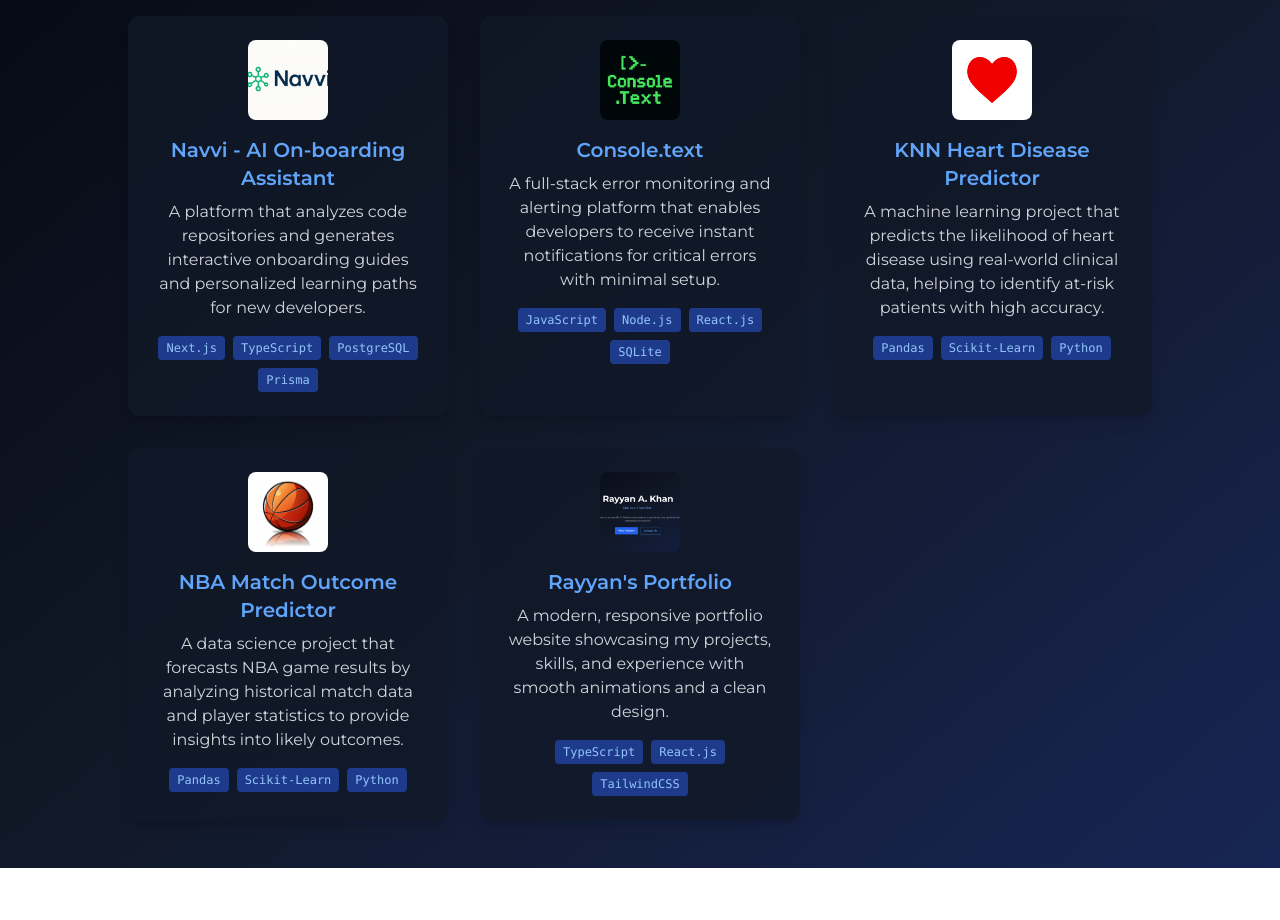
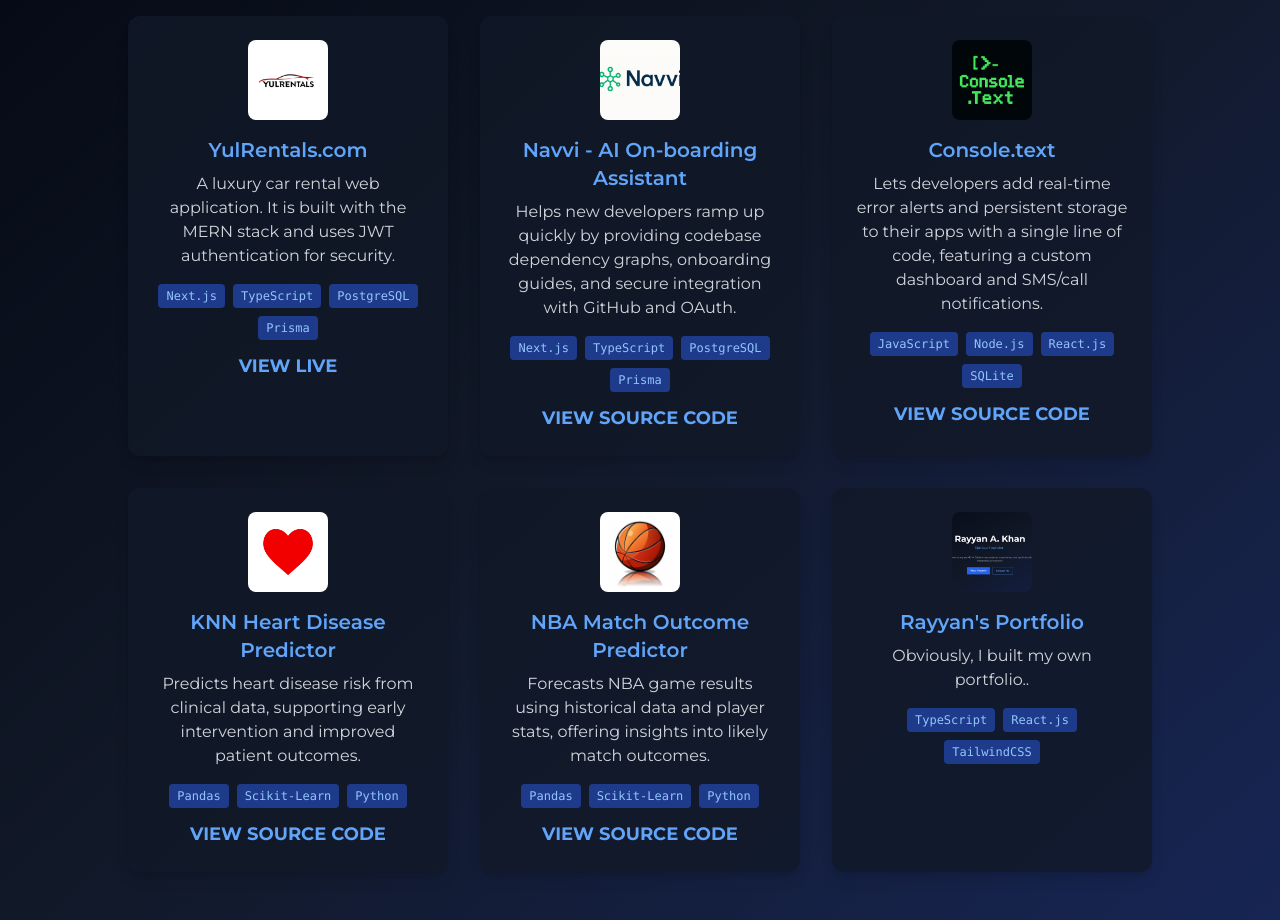
Before and after one commit to rayyankhan47/Rayyan-Khan-Portfolio, a React (Vite) app: page /projects in a window 1280 px wide. Shown: the part 280-1200 px from the top of the page. Before the commit the page ends 1148 px from the top, so only its background shows below. Built offline with nearby package versions, Linux system fonts and the light colour scheme.

Commit message:
completed projects section

```diff
--- a/src/pages/Projects.tsx
+++ b/src/pages/Projects.tsx
@@ -19,42 +19,50 @@
   links: ProjectLink[];
 }[] = [
   {
+    title: 'YulRentals.com',
+    image: '/yulrentalslogo.jpeg',
+    summary: 'A luxury car rental web application. It is built with the MERN stack and uses JWT authentication for security.',
+    description: 'Contributed to the development of a full-stack car rental booking platform using MERN stack, implementing JWT authentication, an admin dashboard, and a real-time booking system.',
+    tech: ['Next.js', 'TypeScript', 'PostgreSQL', 'Prisma'],
+    links: [],
+  },
+  {
     title: 'Navvi - AI On-boarding Assistant',
     image: '/navvilogo.png',
-    summary: 'A platform that analyzes code repositories and generates interactive onboarding guides and personalized learning paths for new developers.',
-    description: 'Helps new developers ramp up quickly by providing codebase dependency graphs, onboarding guides, and secure integration with GitHub and OAuth.',
+    summary: 'Helps new developers ramp up quickly by providing codebase dependency graphs, onboarding guides, and secure integration with GitHub and OAuth.',
+    description: 'A platform that analyzes code repositories and generates interactive onboarding guides and personalized learning paths for new developers.',
     tech: ['Next.js', 'TypeScript', 'PostgreSQL', 'Prisma'],
     links: [],
   },
   {
     title: 'Console.text',
     image: '/console-dot-text.png',
-    summary: 'A full-stack error monitoring and alerting platform that enables developers to receive instant notifications for critical errors with minimal setup.',
-    description: 'Lets developers add real-time error alerts and persistent storage to their apps with a single line of code, featuring a custom dashboard and SMS/call notifications.',
+    summary: 'Lets developers add real-time error alerts and persistent storage to their apps with a single line of code, featuring a custom dashboard and SMS/call notifications.',
+    description: 'A full-stack error monitoring and alerting platform that enables developers to receive instant notifications for critical errors with minimal setup.',
     tech: ['JavaScript', 'Node.js', 'React.js', 'SQLite'],
     links: [],
   },
   {
     title: 'KNN Heart Disease Predictor',
     image: '/heart.jpg',
-    summary: 'A machine learning project that predicts the likelihood of heart disease using real-world clinical data, helping to identify at-risk patients with high accuracy.',
-    description: 'Predicts heart disease risk from clinical data, supporting early intervention and improved patient outcomes.',
+    summary: 'Predicts heart disease risk from clinical data, supporting early intervention and improved patient outcomes.',
+    description: 'A machine learning project that predicts the likelihood of heart disease using real-world clinical data, helping to identify at-risk patients with high accuracy.',
     tech: ['Pandas', 'Scikit-Learn', 'Python'],
     links: [],
   },
   {
     title: 'NBA Match Outcome Predictor',
     image: '/basketball.avif',
-    summary: 'A data science project that forecasts NBA game results by analyzing historical match data and player statistics to provide insights into likely outcomes.',
-    description: 'Forecasts NBA game results using historical data and player stats, offering insights into likely match outcomes.',
+    summary: 'Forecasts NBA game results using historical data and player stats, offering insights into likely match outcomes.',
+    description: 'A data science project that forecasts NBA game results by analyzing historical match data and player statistics to provide insights into likely outcomes.',
     tech: ['Pandas', 'Scikit-Learn', 'Python'],
     links: [],
   },
   {
     title: "Rayyan's Portfolio",
     image: '/portfolio.png',
-    summary: 'A modern, responsive portfolio website showcasing my projects, skills, and experience with smooth animations and a clean design.',
-    description: 'Obviously, I built my own portfolio..',
+    summary: 'Obviously, I built my own portfolio..',
+    description: 'A modern, responsive portfolio website showcasing my projects, skills, and experience with smooth animations and a clean design.',
     tech: ['TypeScript', 'React.js', 'TailwindCSS'],
     links: [],
   },
@@ -89,11 +97,66 @@
               <img src={project.image} alt={project.title} className="w-20 h-20 mb-4 rounded-lg object-cover bg-gray-800" />
               <h3 className="text-xl font-semibold text-blue-400 mb-2 text-center">{project.title}</h3>
               <p className="text-gray-300 text-center mb-2">{project.summary}</p>
-              <div className="flex flex-wrap gap-2 justify-center mt-2">
+              <div className="flex flex-wrap gap-2 justify-center mt-2 mb-3">
                 {project.tech.map((t) => (
                   <span key={t} className="bg-blue-900 text-blue-300 px-2 py-1 rounded text-xs font-mono">{t}</span>
                 ))}
               </div>
+              {project.title === 'YulRentals.com' && (
+                <a
+                  href="https://yulrentals-git-main-rayyan-khans-projects-68783307.vercel.app/"
+                  target="_blank"
+                  rel="noopener noreferrer"
+                  className="text-lg font-bold text-blue-400 hover:text-blue-300 transition-colors"
+                  onClick={(e) => e.stopPropagation()}
+                >
+                  VIEW LIVE
+                </a>
+              )}
+              {project.title === 'Navvi - AI On-boarding Assistant' && (
+                <a
+                  href="https://github.com/rayyankhan47/Navvi"
+                  target="_blank"
+                  rel="noopener noreferrer"
+                  className="text-lg font-bold text-blue-400 hover:text-blue-300 transition-colors"
+                  onClick={(e) => e.stopPropagation()}
+                >
+                  VIEW SOURCE CODE
+                </a>
+              )}
+              {project.title === 'Console.text' && (
+                <a
+                  href="https://github.com/rayyankhan47/console.text"
+                  target="_blank"
+                  rel="noopener noreferrer"
+                  className="text-lg font-bold text-blue-400 hover:text-blue-300 transition-colors"
+                  onClick={(e) => e.stopPropagation()}
+                >
+                  VIEW SOURCE CODE
+                </a>
+              )}
+              {project.title === 'KNN Heart Disease Predictor' && (
+                <a
+                  href="https://github.com/rayyankhan47/KNN-Heart-Disease-Predictor"
+                  target="_blank"
+                  rel="noopener noreferrer"
+                  className="text-lg font-bold text-blue-400 hover:text-blue-300 transition-colors"
+                  onClick={(e) => e.stopPropagation()}
+                >
+                  VIEW SOURCE CODE
+                </a>
+              )}
+              {project.title === 'NBA Match Outcome Predictor' && (
+                <a
+                  href="https://github.com/rayyankhan47/Basketball-Match-Predictor"
+                  target="_blank"
+                  rel="noopener noreferrer"
+                  className="text-lg font-bold text-blue-400 hover:text-blue-300 transition-colors"
+                  onClick={(e) => e.stopPropagation()}
+                >
+                  VIEW SOURCE CODE
+                </a>
+              )}
             </div>
           ))}
         </div>
@@ -122,6 +185,18 @@
                   <span key={t} className="bg-blue-900 text-blue-300 px-2 py-1 rounded text-xs font-mono">{t}</span>
                 ))}
               </div>
+              {projects[selected].title === 'YulRentals.com' && (
+                <a
+                  href="https://yulrentals-git-main-rayyan-khans-projects-68783307.vercel.app/"
+                  target="_blank"
+                  rel="noopener noreferrer"
+                  className="block text-center mb-4"
+                >
+                  <span className="text-xl font-bold text-white hover:text-gray-300 transition-colors">
+                    VIEW LIVE
+                  </span>
+                </a>
+              )}
               {projects[selected].title === 'Navvi - AI On-boarding Assistant' && (
                 <a
                   href="https://github.com/rayyankhan47/Navvi"
```
Also changed, not shown: public/yulrentalslogo.jpeg (added).
